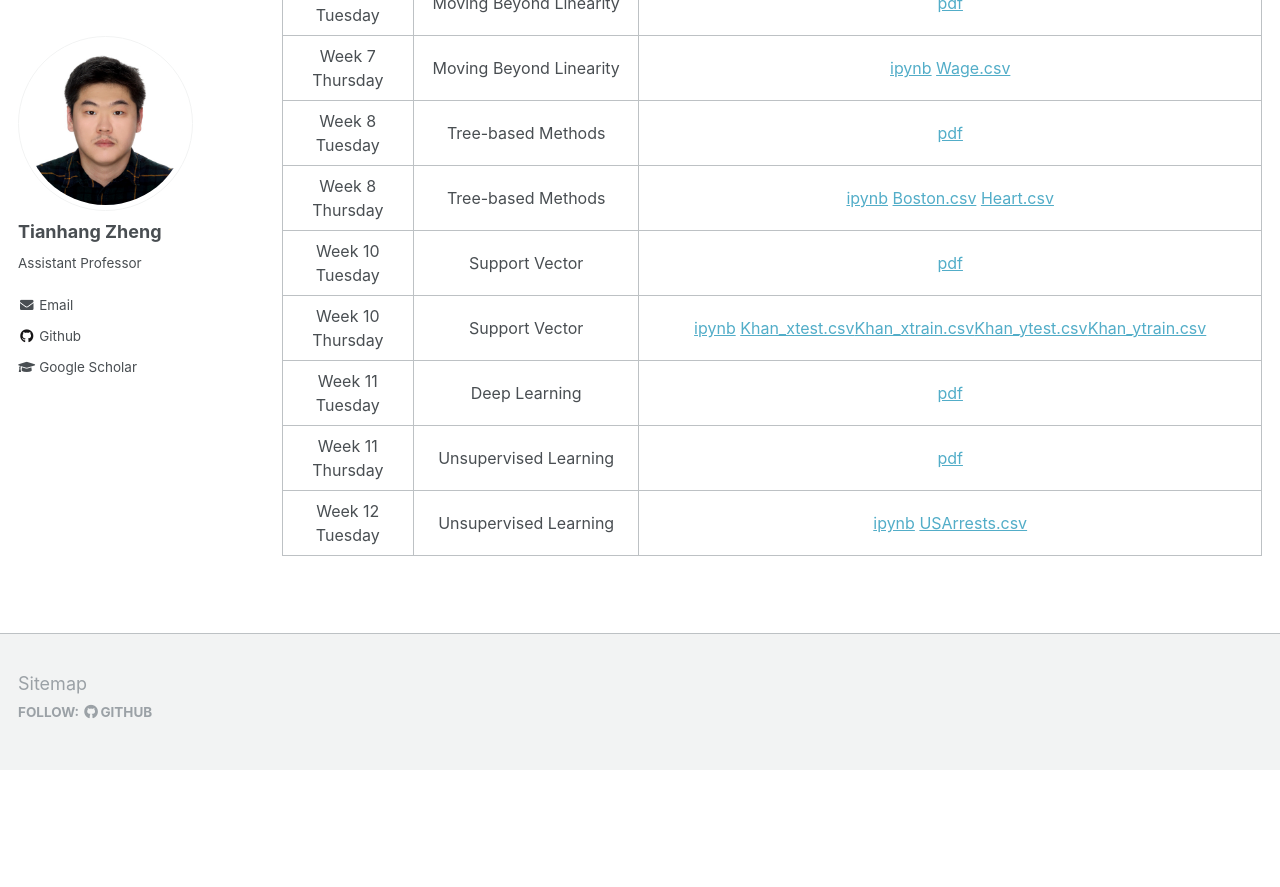
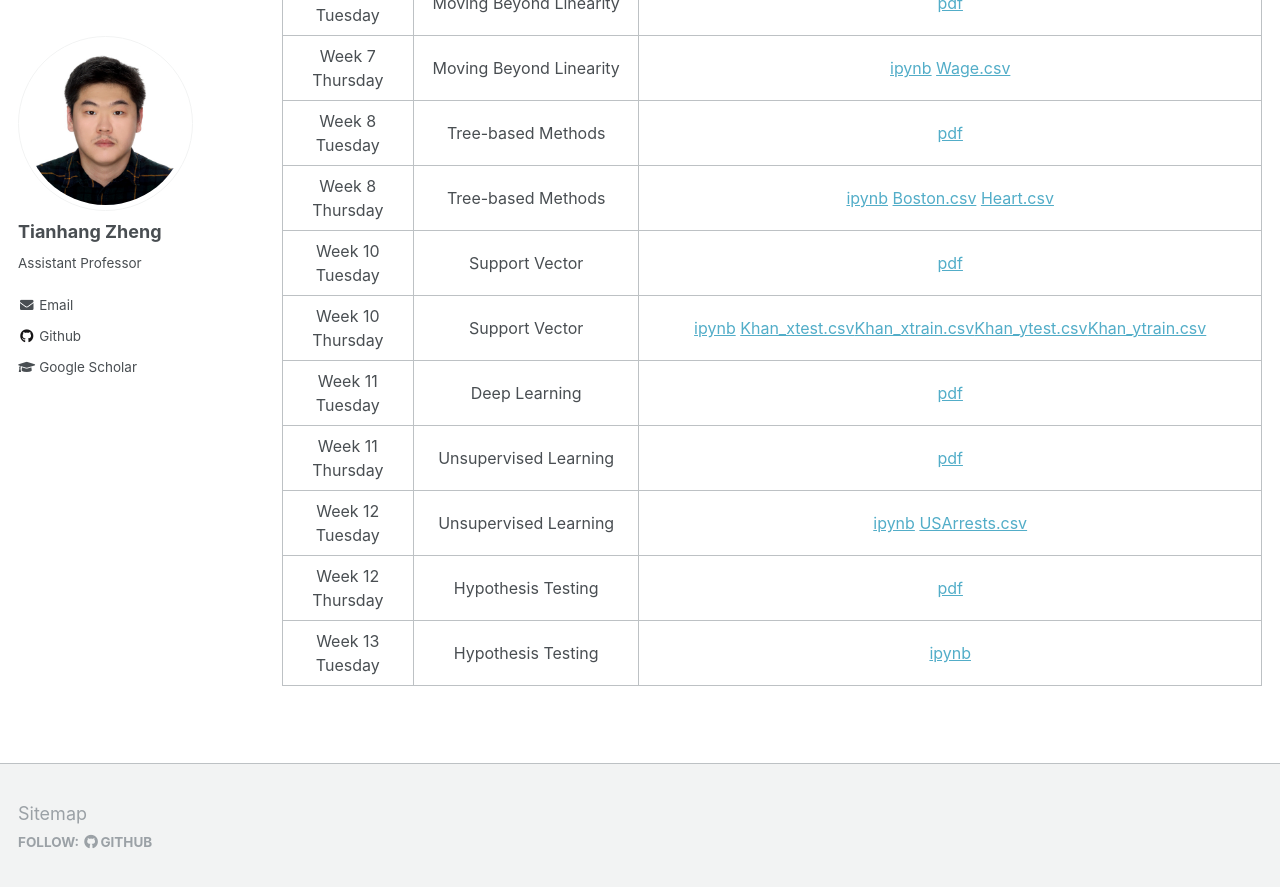
Before and after one commit to tianzheng4/tianzheng4.github.io, a Jekyll site: the page built from _umkc-teaching/2023-fall-teaching-1.md, in a window 1280 px wide and 900 px high, scrolled down 1627 px. Shown: the top 887 px of the window. Built offline with Jekyll 4.4.1, drawn with Linux system fonts in a browser that asks for light colours; before the commit the page ends 2397 px from its top, so only the background shows below that.

Commit message:
update materials

```diff
--- a/_umkc-teaching/2023-fall-teaching-1.md
+++ b/_umkc-teaching/2023-fall-teaching-1.md
@@ -61,8 +61,8 @@ The slides and code only can be used for the purpose of review or preparation fo
 |    Week 11 Tuesday    |   Deep Learning | [pdf](/umkc-teaching/slides/Lecture11.pdf)|
 |   Week 11 Thursday    |   Unsupervised Learning | [pdf](/umkc-teaching/slides/Lecture12.pdf)|
 |    Week 12 Tuesday    |   Unsupervised Learning  | <a href="/umkc-teaching/code/Unsupervised_Learning.ipynb" download>ipynb</a> <a href="/umkc-teaching/code/data/USArrests.csv" download>USArrests.csv</a>|
-
-
+|   Week 12 Thursday    |   Hypothesis Testing | [pdf](/umkc-teaching/slides/Lecture13.pdf)|
+|   Week 13 Tuesday     |   Hypothesis Testing | <a href="/umkc-teaching/code/Hypothesis_Testing.ipynb" download>ipynb</a>|
 
 
 <!-- ## Labs:
```
Also changed, not shown: 3 other files.
